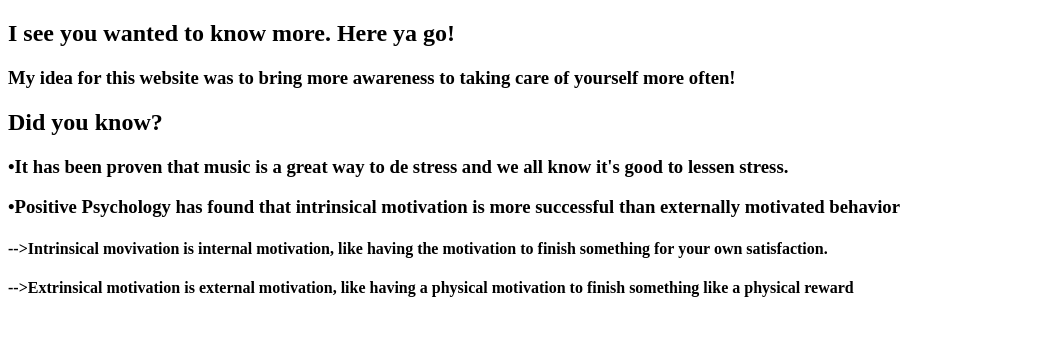
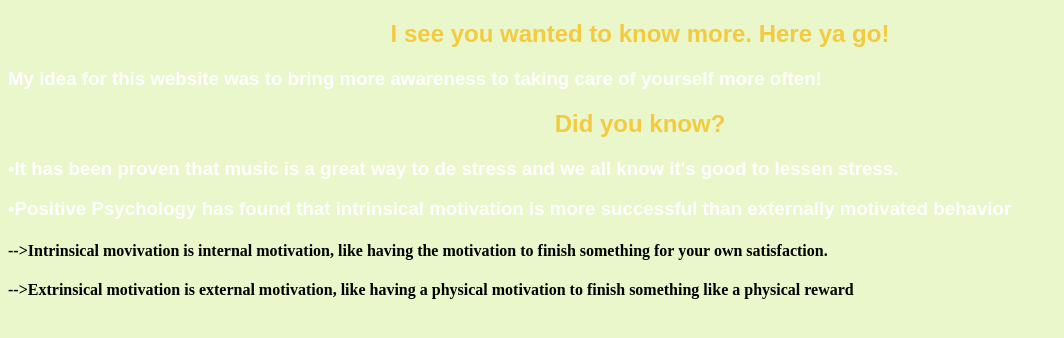
Before and after one commit to RiverT22/Portfolio, a plain HTML site: page project/moreinfo.html in a window 1280 px wide. Shown: the whole page, without its empty margins (0-1064 px from the left). Drawn offline with Linux system fonts and the light colour scheme.

Commit message:
updated more info html and css

```diff
--- a/project/moreinfo.css
+++ b/project/moreinfo.css
@@ -1,3 +1,20 @@
 body {
-    background-color:#F6CACA;
+    background-color:#E9F7CA;
 }
+
+h2 {
+    color:#F3CA40;
+    text-align:center;
+    font-family: 'BenchNine', sans-serif;
+
+
+}
+
+h3 {
+    font-family: 'Archivo Black', sans-serif;
+    color:white;
+}
+
+h4 {
+    color:black;
+}
--- a/project/moreinfo.html
+++ b/project/moreinfo.html
@@ -3,7 +3,7 @@
 </body>
 <head>
 
-
+    <link rel="stylesheet" type="text/css" href="moreinfo.css">
 <h2>I see you wanted to know more. Here ya go!</h2>
 
 <h3>My idea for this website was to bring more awareness to taking care of yourself more often!</h3>
```
